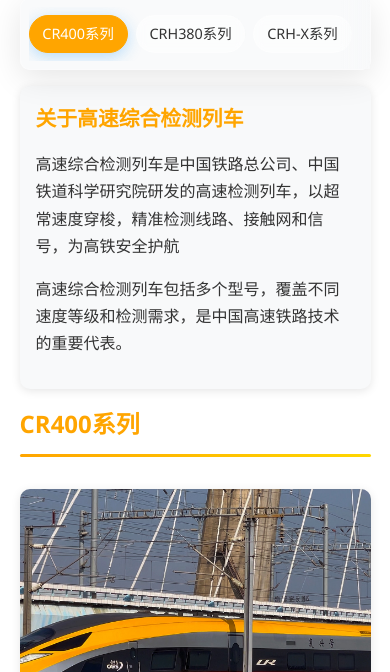
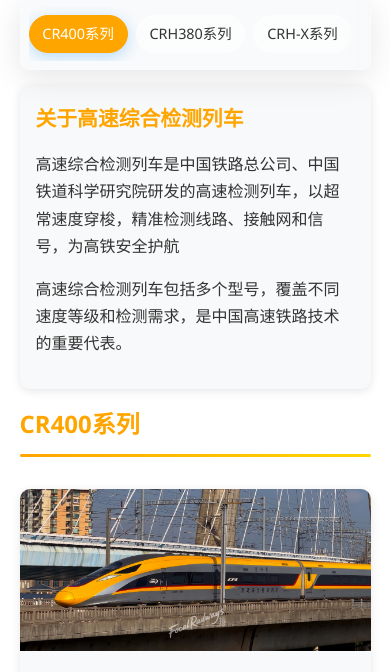
Before and after one commit to LiJunxin114514/FocalRailways.site, a website: page JC.html in a window 390 px wide. Shown: the part 168-840 px from the top of the page. Drawn offline with Linux system fonts and the light colour scheme.

Commit message:
Add files via upload

```diff
--- a/JC.html
+++ b/JC.html
@@ -277,9 +277,22 @@
 
         .material-image {
             width: 100%;
-            height: 310px;
+            height: auto;
+            max-height: 400px;
             object-fit: cover;
             display: block;
+        }
+
+        @media (max-width: 768px) {
+            .material-image {
+                max-height: 250px;
+            }
+        }
+
+        @media (max-width: 480px) {
+            .material-image {
+                max-height: 200px;
+            }
         }
 
         .material-info {
```
